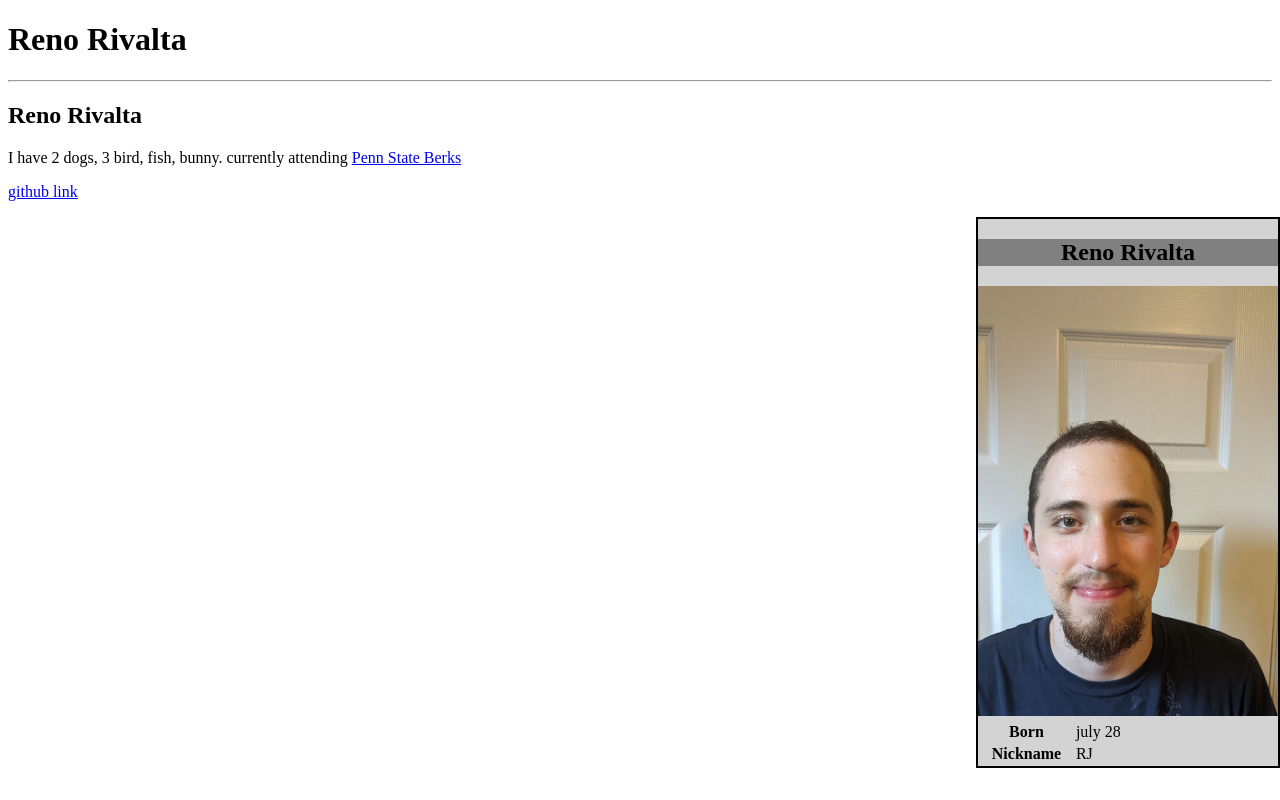
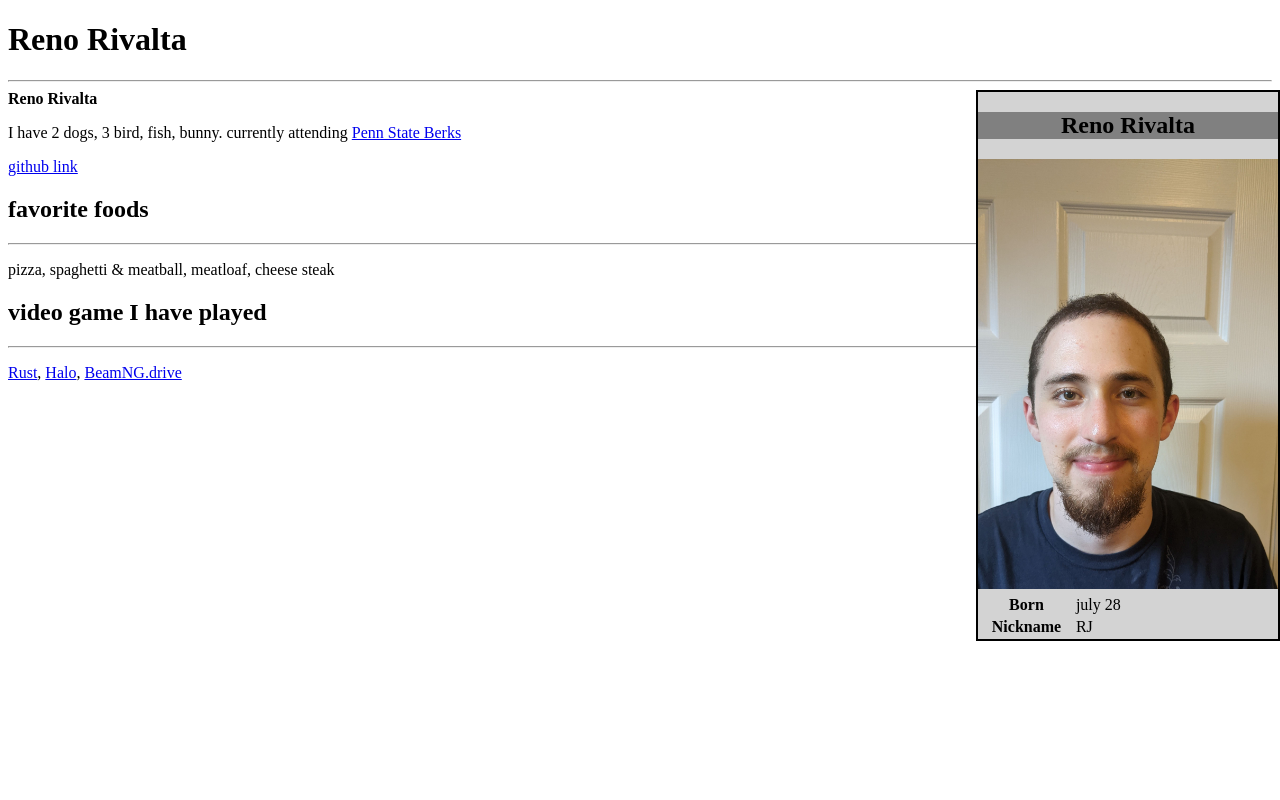
Before and after one commit to RJ4598/Wikipedia-Self-Bio-Assignment, a plain HTML site: page index.html in a window 1280 px wide. Drawn offline with Linux system fonts and the light colour scheme.

Commit message:
Update index.html
version 4

```diff
--- a/index.html
+++ b/index.html
@@ -18,12 +18,6 @@
     </style>
 </head>
 <body>
-    <dev>
-        <h2><b>Reno Rivalta</b></h2>
-        <P>I have 2 dogs, 3 bird, fish, bunny. currently attending <a href="https://berks.psu.edu/">Penn State Berks</a></p>
-            <p><a href="https://github.com/RJ4598/Wikipedia-Self-Bio-Assignment.git">github link</a></P>
-
-    </dev>
     <dev class="infobox">
         <h2 style="text-align:center; background-color:gray" ><b>Reno Rivalta</b></h2>
         <img src="PXL.jpg" width="300" b />
@@ -41,6 +35,17 @@
         </table>
 
     </dev>
+    <dev>
+        <span class="text"><b>Reno Rivalta</b></span><P>I have 2 dogs, 3 bird, fish, bunny. currently attending <a href="https://berks.psu.edu/">Penn State Berks</a></p>
+            <p><a href="https://github.com/RJ4598/Wikipedia-Self-Bio-Assignment.git">github link</a></P>
+        <h2>favorite foods</h2>
+        <hr>
+        <P>pizza, spaghetti & meatball, meatloaf, cheese steak</P>
+        <h2>video game I have played</h2>
+        <hr>
+        <P><a href="https://rust.facepunch.com/">Rust</a>, <a href="https://store.steampowered.com/app/976730/Halo_The_Master_Chief_Collection/">Halo</a>, <a href="https://store.steampowered.com/app/284160/BeamNGdrive/">BeamNG.drive</a> </P>
+
+    </dev>
 
 
 </body>
```
